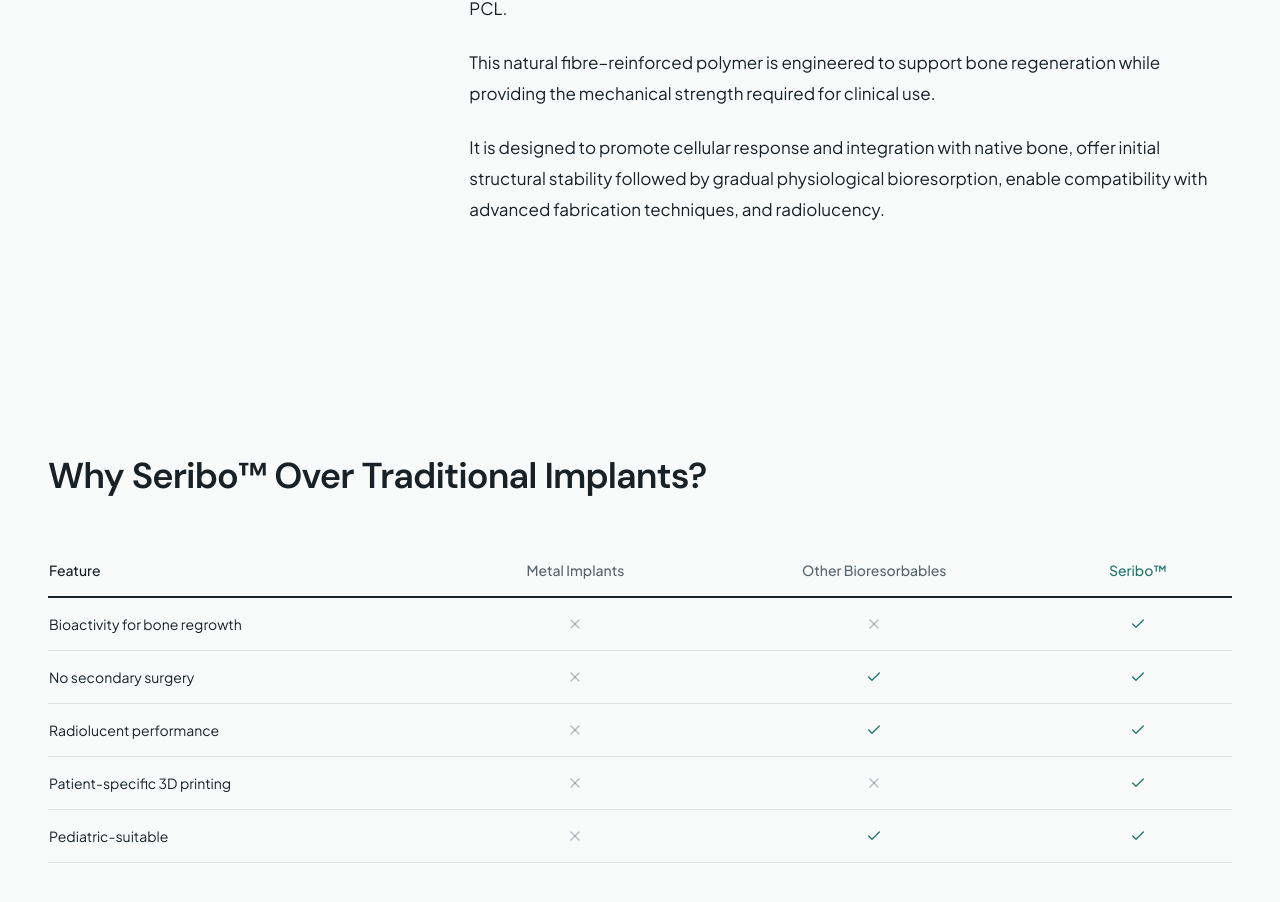
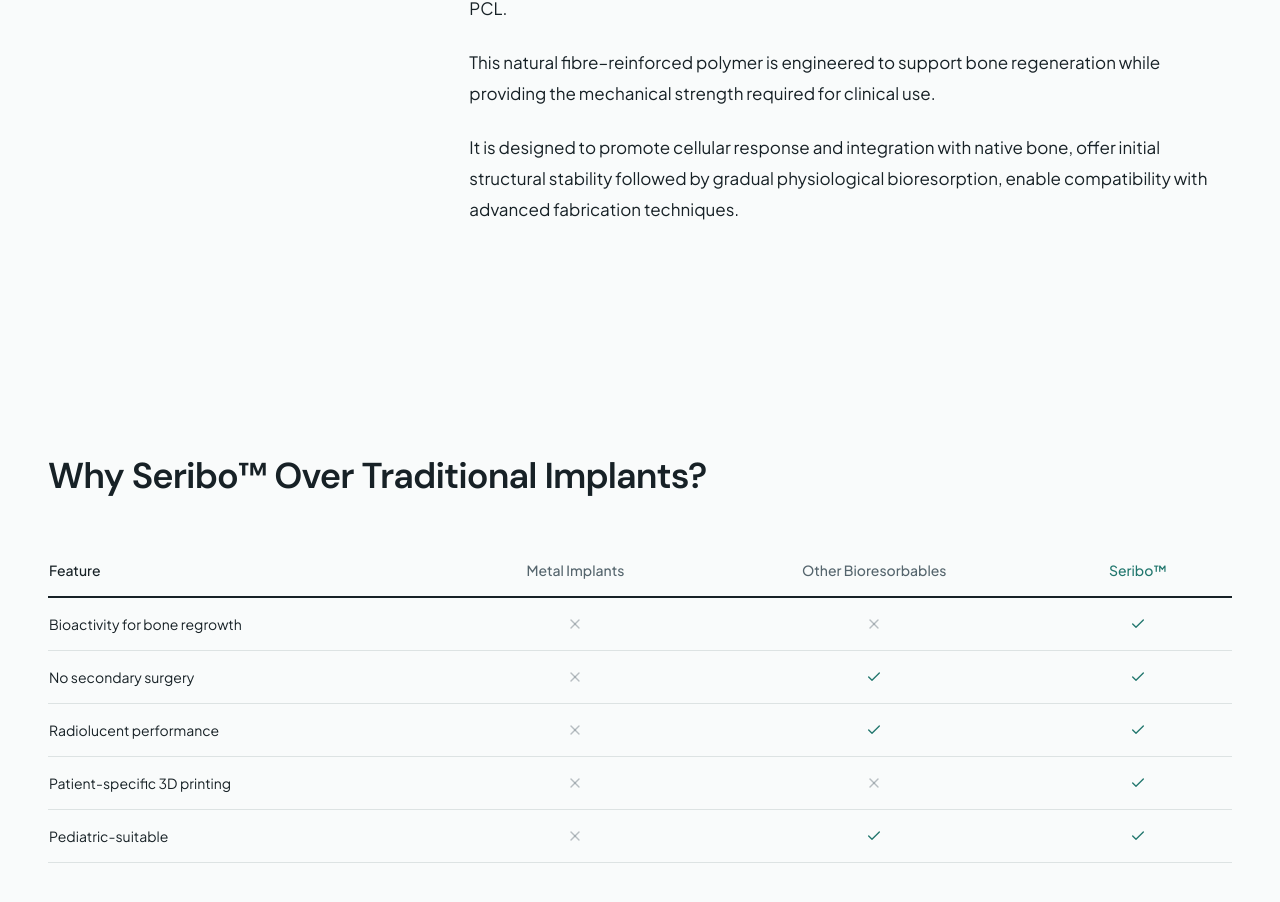
Before and after one commit to biome-hq/osteoforge-website, a React (Vite) app: page /products in a window 1280 px wide. Shown: the part 933-1835 px from the top of the page. Built offline with nearby package versions, Linux system fonts and the light colour scheme; grey boxes are pictures that could not be loaded; the HTML template or start-up script is replaced by a standard one.

Commit message:
feat: add OsteoForge_Deck.pdf and refine marketing copy on the homepage and technology page.

```diff
--- a/src/pages/Index.tsx
+++ b/src/pages/Index.tsx
@@ -79,9 +79,9 @@ const Index = () => {
               <span className="italic font-normal">Bone Healing</span>
             </h1>
             <p className="text-base md:text-lg text-white mb-10 leading-relaxed max-w-lg">
-              Restoring function. Accelerating recovery.
+              Restoring function, reconfiguring aesthetics.
               <br />
-              Safer than ever before.
+              Faster & Safer than ever before.
             </p>
             <Button
               size="lg"
--- a/src/pages/Technology.tsx
+++ b/src/pages/Technology.tsx
@@ -145,7 +145,7 @@ const Technology = () => {
                 This natural fibre–reinforced polymer is engineered to support bone regeneration while providing the mechanical strength required for clinical use.
               </p>
               <p className="text-foreground text-[17px] leading-[1.8] mb-6">
-                It is designed to promote cellular response and integration with native bone, offer initial structural stability followed by gradual physiological bioresorption, enable compatibility with advanced fabrication techniques, and radiolucency.
+                It is designed to promote cellular response and integration with native bone, offer initial structural stability followed by gradual physiological bioresorption, enable compatibility with advanced fabrication techniques.
               </p>
             </motion.div>
           </div>
```
